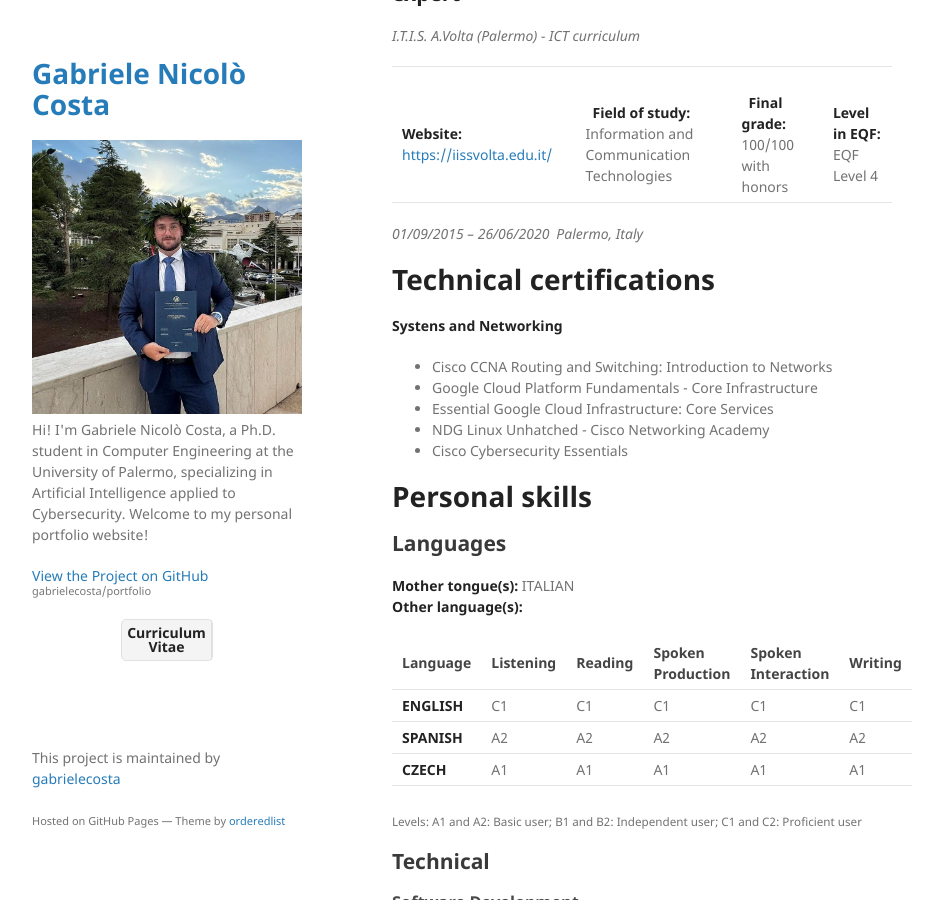
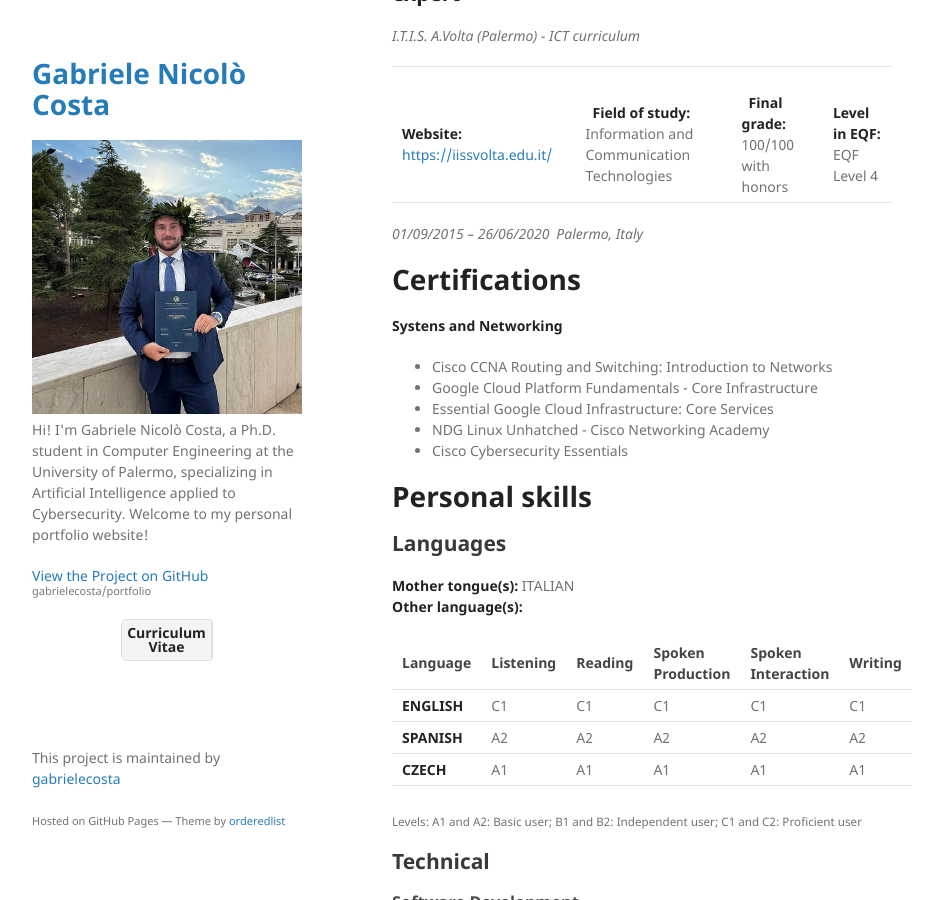
Before and after one commit to gabrielecosta/portfolio, a Jekyll site: the page built from index.md, in a window 1280 px wide and 900 px high, scrolled down 1976 px. Shown: the whole window, without its empty margins (178-1121 px from the left). Built offline with Jekyll 4.4.1, drawn with Linux system fonts in a browser that asks for light colours; our own code applies the rules of GitHub Pages for plain Markdown files.

Commit message:
fixed some bugs

```diff
--- a/index.md
+++ b/index.md
@@ -75,7 +75,7 @@ _01/09/2020 – 24/07/2023 Palermo, Italy_
 
 _01/09/2015 – 26/06/2020 Palermo, Italy_
 
-# Technical certifications
+# Certifications
 **Systens and Networking**
 - Cisco CCNA Routing and Switching: Introduction to Networks
 - Google Cloud Platform Fundamentals - Core Infrastructure
```
Also changed, not shown: cv_studiorium.md (+2 -2 lines).
